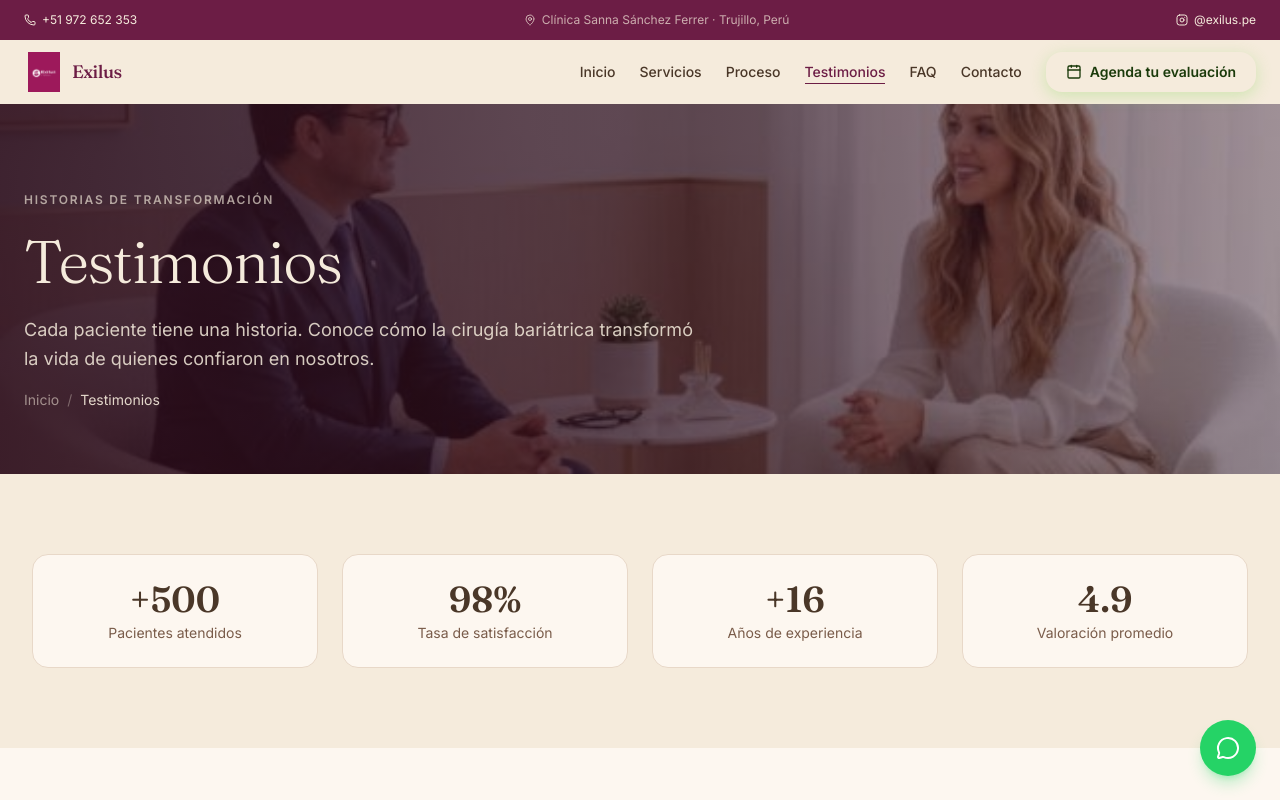
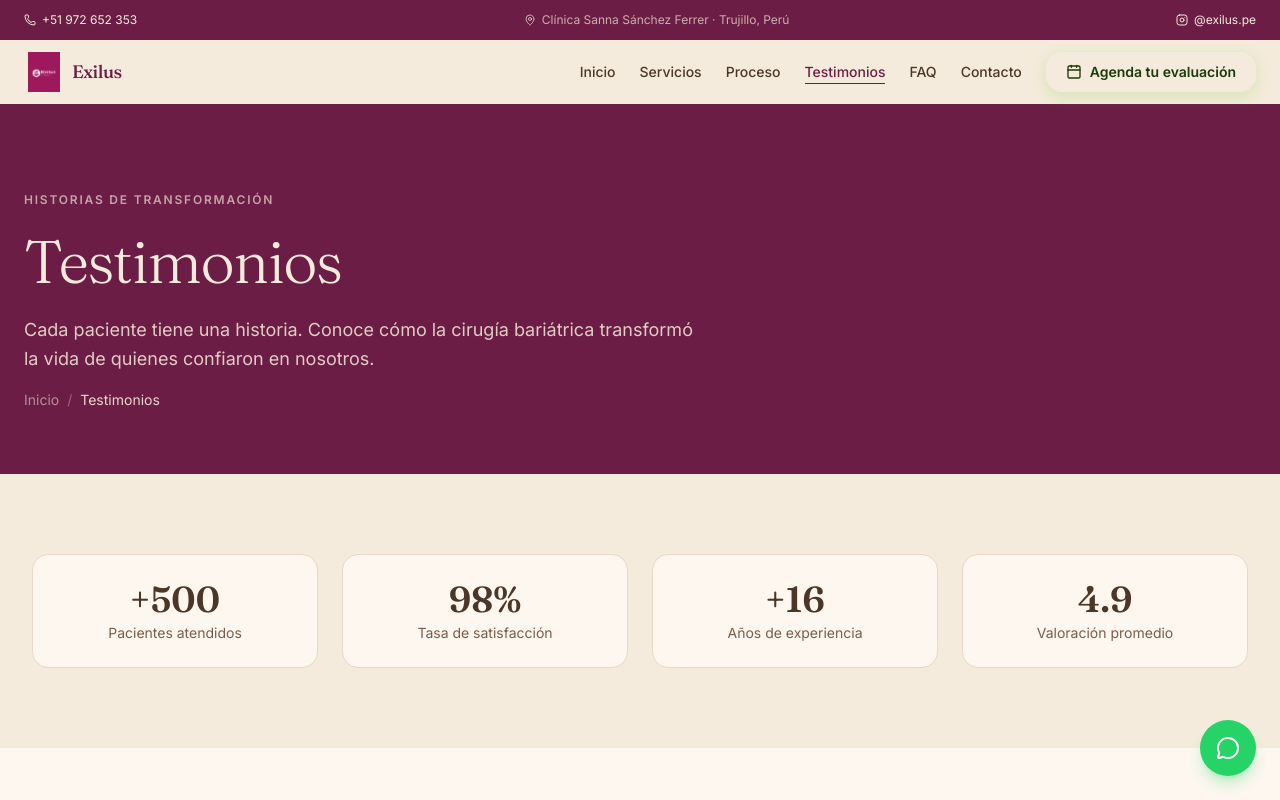
Before and after one commit to IvoEzetaR/exilus, a Next.js app: page /testimonios in a window 1280 px wide. Shown: the top 800 px of the page. Built offline with nearby package versions, Linux system fonts and the light colour scheme.

Commit message:
feat: swap hero backgrounds servicios/testimonios
- servicios: agrega bgImage doctor-quirofano.jpg al hero
- testimonios: quita bgImage, hero queda con color primary solido

```diff
--- a/src/app/servicios/page.tsx
+++ b/src/app/servicios/page.tsx
@@ -28,6 +28,7 @@ export default function ServiciosPage() {
           eyebrow="Nuestros procedimientos"
           title="Servicios Especializados"
           subtitle="Cada paciente es único. Ofrecemos un abanico de procedimientos bariátricos y laparoscópicos para encontrar la solución ideal para tu caso."
+          bgImage="/images/doctor-quirofano.jpg"
           breadcrumbs={[
             { label: "Inicio", href: "/" },
             { label: "Servicios" },
--- a/src/app/testimonios/page.tsx
+++ b/src/app/testimonios/page.tsx
@@ -24,7 +24,6 @@ export default function TestimoniosPage() {
           eyebrow="Historias de transformación"
           title="Testimonios"
           subtitle="Cada paciente tiene una historia. Conoce cómo la cirugía bariátrica transformó la vida de quienes confiaron en nosotros."
-          bgImage="/images/doctor-consulta.jpg"
           breadcrumbs={[
             { label: "Inicio", href: "/" },
             { label: "Testimonios" },
```
